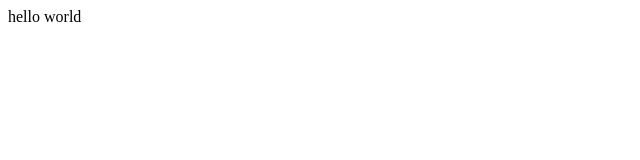
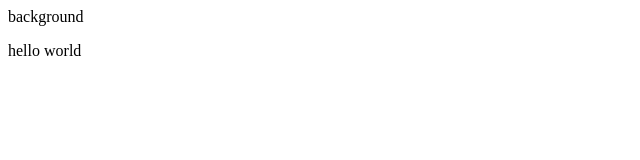
Before and after one commit to foosacek/first_repo, a plain HTML site: page index.html in a window 1280 px wide. Shown: the full height of the page, 0-640 px from the left. Drawn offline with Linux system fonts and the light colour scheme.

Commit message:
Added page and background divs

```diff
--- a/index.html
+++ b/index.html
@@ -1,5 +1,6 @@
 <html>
 <body>
-<p>hello world</p>
+    <div class="background">background</div>
+<div class="page"><p>hello world</p></div>
 </body>
 </html>
```
